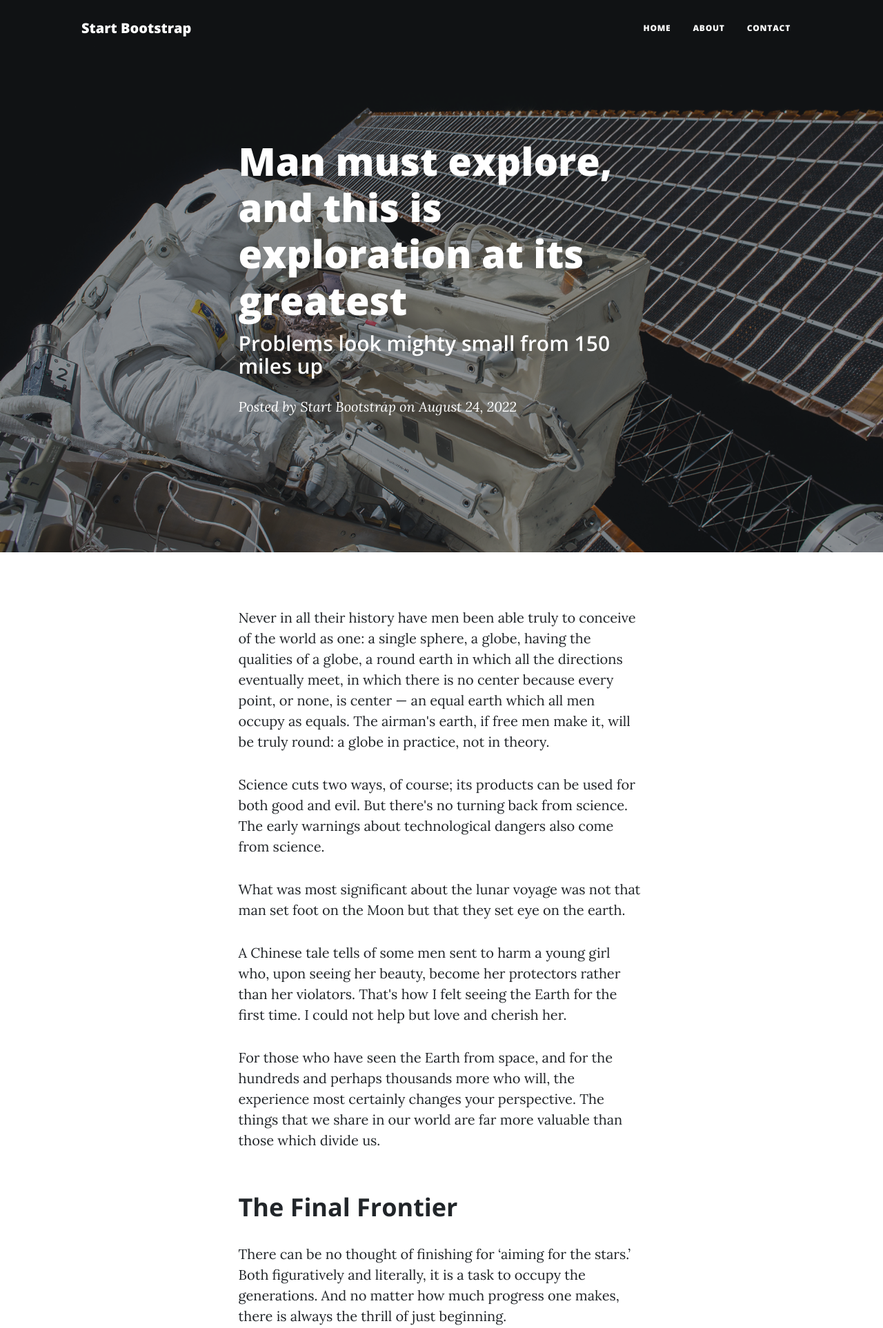
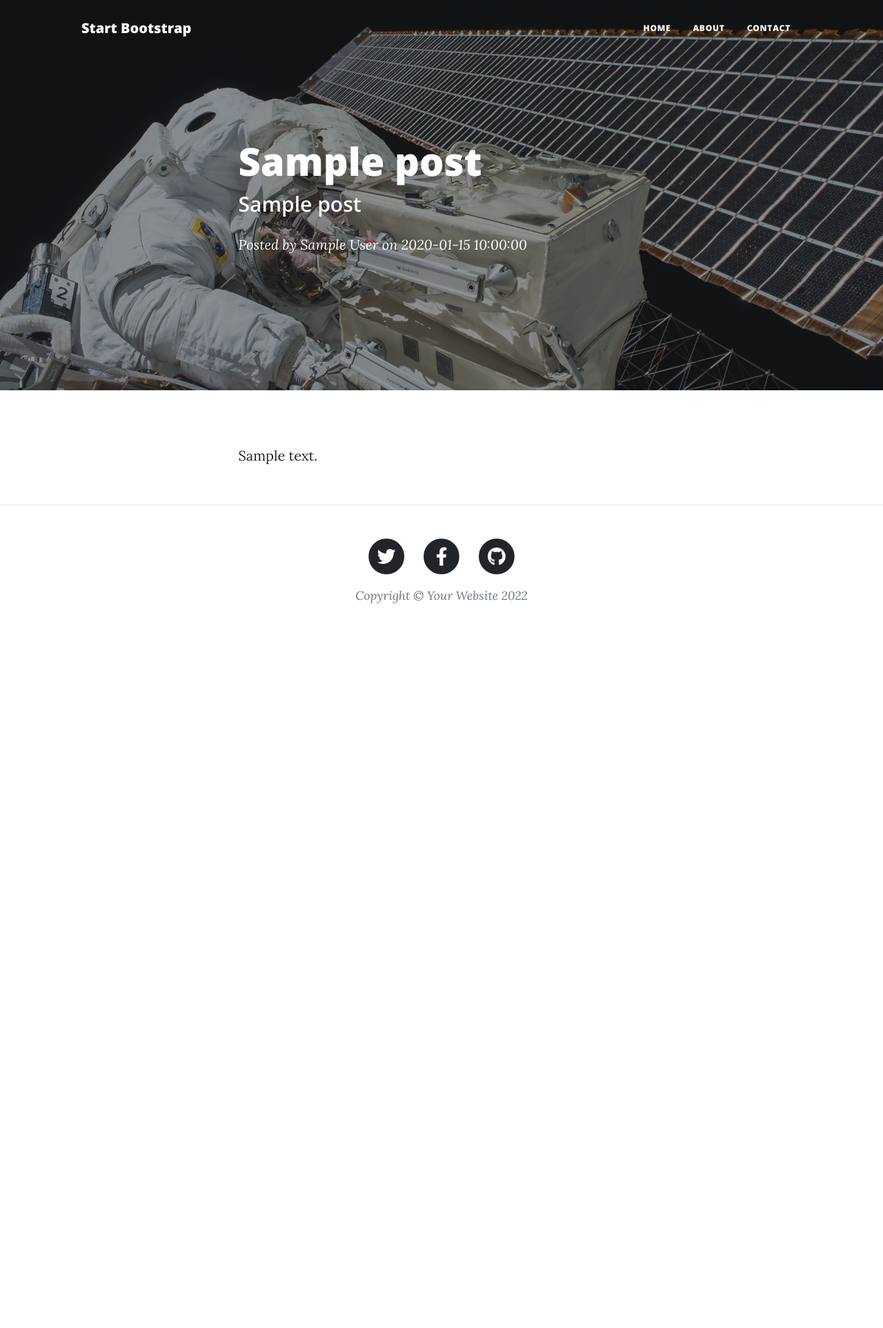
Before and after one commit to ealvar03/upgraded-blog, a Flask app: template templates/post.html in a window 1280 px wide. Shown: the top 1926 px of the page at 69% size. After the commit the page ends 875 px from the top, so only its background shows below. Run offline with Flask 2, Linux system fonts and the light colour scheme; the template is opened without the code that fills it: most values are stand-ins (such as "Sample title", 1, 10 or a date in 2020); some libraries are stand-ins or nearby versions.

Commit message:
Upgraded blog version 1.02

```diff
--- a/main.py
+++ b/main.py
@@ -33,5 +33,17 @@ def get_contact():
     return render_template('contact.html')
 
 
+@app.route("/posts/<int:blog_id>")
+def get_blog(blog_id):
+    """
+    When the user selects a particular post, it will redirect him to all information for that post.
+    """
+    requested_blog = None
+    for post_entry in posts:
+        if post_entry["id"] == blog_id:
+            requested_blog = post_entry
+    return render_template("post.html", post=requested_blog)
+
+
 if __name__ == "__main__":
     app.run(debug=True)
--- a/templates/index.html
+++ b/templates/index.html
@@ -24,7 +24,7 @@
                     <!-- Post preview-->
                     {% for blog_post in all_posts: %}
                     <div class="post-preview">
-                        <a href="post.html">
+                        <a href="{{ url_for('get_blog', blog_id=blog_post.id) }}">
                         <h2 class="post-title">{{ blog_post.title }}</h2>
                         <h3 class="post-subtitle">{{ blog_post.subtitle }}</h3>
                         <p class="post-meta">
--- a/templates/post.html
+++ b/templates/post.html
@@ -6,12 +6,12 @@
                 <div class="row gx-4 gx-lg-5 justify-content-center">
                     <div class="col-md-10 col-lg-8 col-xl-7">
                         <div class="post-heading">
-                            <h1>Man must explore, and this is exploration at its greatest</h1>
-                            <h2 class="subheading">Problems look mighty small from 150 miles up</h2>
+                            <h1>{{ post.title }}</h1>
+                            <h2 class="subheading">{{ post.subtitle }}</h2>
                             <span class="meta">
                                 Posted by
-                                <a href="#!">Start Bootstrap</a>
-                                on August 24, 2022
+                                <a href="#!">{{ post.author }}</a>
+                                on {{ post.date }}
                             </span>
                         </div>
                     </div>
@@ -23,28 +23,7 @@
             <div class="container px-4 px-lg-5">
                 <div class="row gx-4 gx-lg-5 justify-content-center">
                     <div class="col-md-10 col-lg-8 col-xl-7">
-                        <p>Never in all their history have men been able truly to conceive of the world as one: a single sphere, a globe, having the qualities of a globe, a round earth in which all the directions eventually meet, in which there is no center because every point, or none, is center — an equal earth which all men occupy as equals. The airman's earth, if free men make it, will be truly round: a globe in practice, not in theory.</p>
-                        <p>Science cuts two ways, of course; its products can be used for both good and evil. But there's no turning back from science. The early warnings about technological dangers also come from science.</p>
-                        <p>What was most significant about the lunar voyage was not that man set foot on the Moon but that they set eye on the earth.</p>
-                        <p>A Chinese tale tells of some men sent to harm a young girl who, upon seeing her beauty, become her protectors rather than her violators. That's how I felt seeing the Earth for the first time. I could not help but love and cherish her.</p>
-                        <p>For those who have seen the Earth from space, and for the hundreds and perhaps thousands more who will, the experience most certainly changes your perspective. The things that we share in our world are far more valuable than those which divide us.</p>
-                        <h2 class="section-heading">The Final Frontier</h2>
-                        <p>There can be no thought of finishing for ‘aiming for the stars.’ Both figuratively and literally, it is a task to occupy the generations. And no matter how much progress one makes, there is always the thrill of just beginning.</p>
-                        <p>There can be no thought of finishing for ‘aiming for the stars.’ Both figuratively and literally, it is a task to occupy the generations. And no matter how much progress one makes, there is always the thrill of just beginning.</p>
-                        <blockquote class="blockquote">The dreams of yesterday are the hopes of today and the reality of tomorrow. Science has not yet mastered prophecy. We predict too much for the next year and yet far too little for the next ten.</blockquote>
-                        <p>Spaceflights cannot be stopped. This is not the work of any one man or even a group of men. It is a historical process which mankind is carrying out in accordance with the natural laws of human development.</p>
-                        <h2 class="section-heading">Reaching for the Stars</h2>
-                        <p>As we got further and further away, it [the Earth] diminished in size. Finally it shrank to the size of a marble, the most beautiful you can imagine. That beautiful, warm, living object looked so fragile, so delicate, that if you touched it with a finger it would crumble and fall apart. Seeing this has to change a man.</p>
-                        <a href="#!"><img class="img-fluid" src="assets/img/post-sample-image.jpg" alt="..." /></a>
-                        <span class="caption text-muted">To go places and do things that have never been done before – that’s what living is all about.</span>
-                        <p>Space, the final frontier. These are the voyages of the Starship Enterprise. Its five-year mission: to explore strange new worlds, to seek out new life and new civilizations, to boldly go where no man has gone before.</p>
-                        <p>As I stand out here in the wonders of the unknown at Hadley, I sort of realize there’s a fundamental truth to our nature, Man must explore, and this is exploration at its greatest.</p>
-                        <p>
-                            Placeholder text by
-                            <a href="http://spaceipsum.com/">Space Ipsum</a>
-                            &middot; Images by
-                            <a href="https://www.flickr.com/photos/nasacommons/">NASA on The Commons</a>
-                        </p>
+                        <p>{{ post.body }}</p>
                     </div>
                 </div>
             </div>
```
